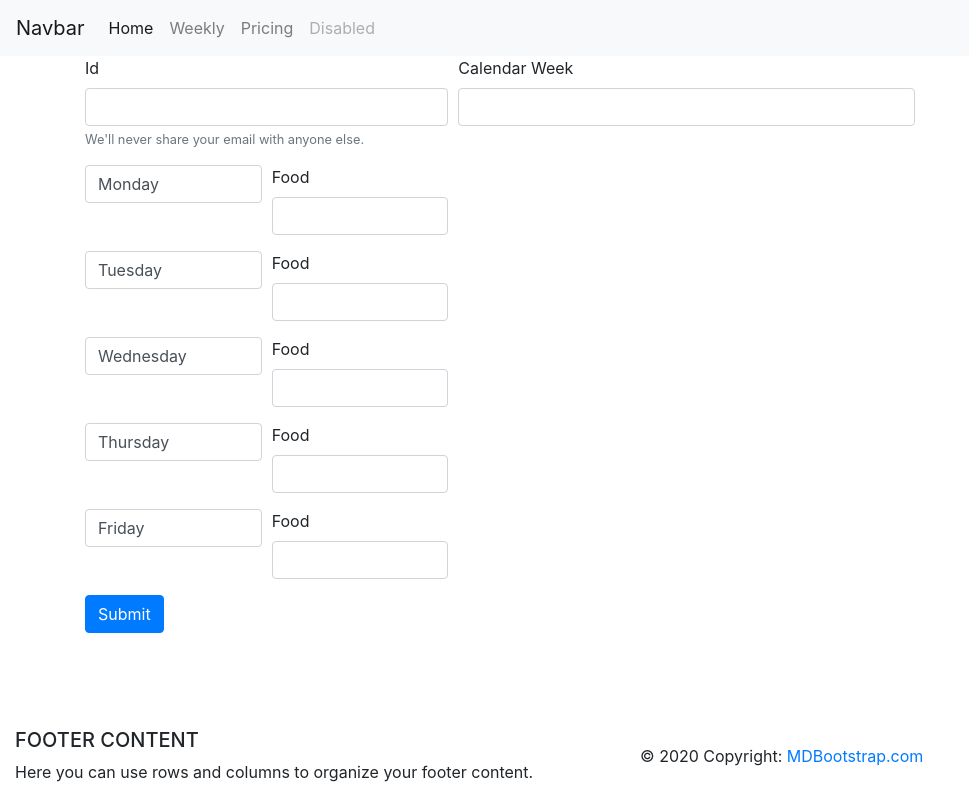
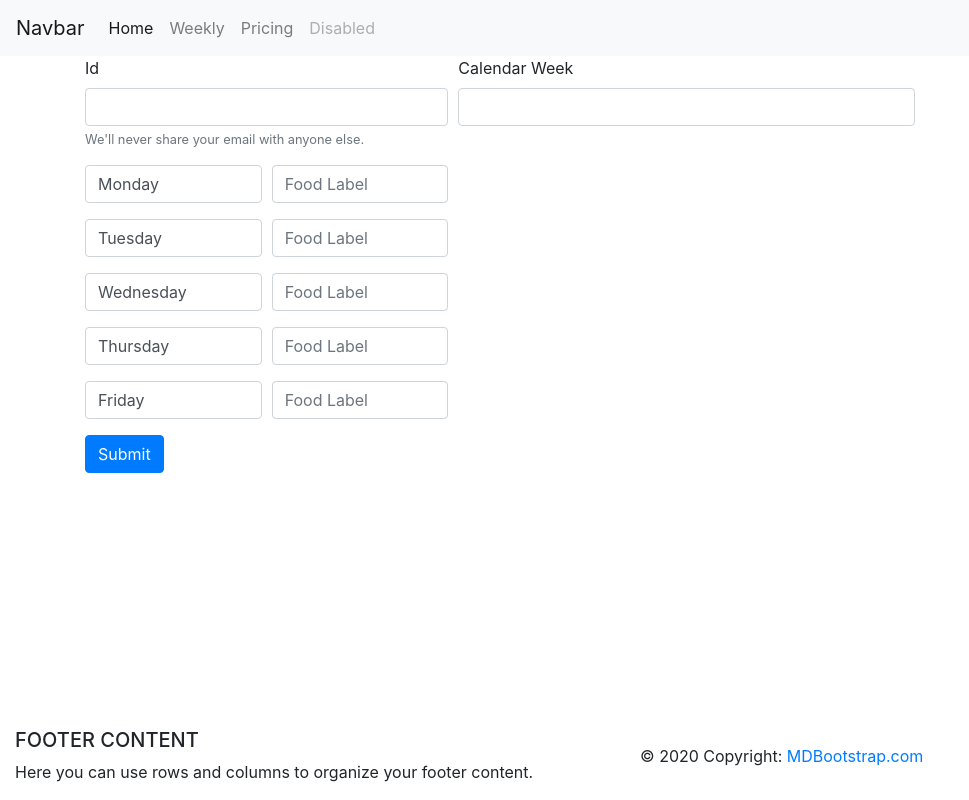
Before and after one commit to matienknows/Mensa-FrontEnd-RWA, a Vue app in the folder vue-js-client-crud/: page /week/add in a window 1280 px wide. Shown: the whole page, without its empty margins (0-969 px from the left). Built offline with nearby package versions, Linux system fonts and the light colour scheme.

Commit message:
add Food Label

```diff
--- a/vue-js-client-crud/src/components/MealComponent.vue
+++ b/vue-js-client-crud/src/components/MealComponent.vue
@@ -1,7 +1,6 @@
 <template>
   <div class="container">
     <h3>Meal Table</h3>
-    <router-view></router-view>
     <div class="container">
       <table class="table table-hover">
         <thead>
--- a/vue-js-client-crud/src/components/MealTableWeekAddComponent.vue
+++ b/vue-js-client-crud/src/components/MealTableWeekAddComponent.vue
@@ -12,13 +12,13 @@
           <input type="text" class="form-control">
         </div>
       </div>
+
       <div class="form-row">
         <div class="form-group col-2">
           <input type="text" value="Monday" class="form-control" onkeydown="return false">
         </div>
         <div class="form-group col-2">
-          <label>Food</label>
-          <input type="text" class="form-control">
+          <input type="text" class="form-control" placeholder="Food Label">
         </div>
       </div>
       <div class="form-row">
@@ -26,17 +26,15 @@
           <input type="text" value="Tuesday" class="form-control" onkeydown="return false">
         </div>
         <div class="form-group col-2">
-          <label>Food</label>
-          <input type="text" class="form-control">
+          <input type="text" class="form-control" placeholder="Food Label">
         </div>
       </div>
       <div class="form-row">
         <div class="form-group col-2">
-          <input type="text" value="Wednesday" class="form-control" onkeydown="return false">
+          <input type="text" value="Wednesday" class="form-control" placeholder="Food Label" onkeydown="return false">
         </div>
         <div class="form-group col-2">
-          <label>Food</label>
-          <input type="text" class="form-control">
+          <input type="text" class="form-control" placeholder="Food Label">
         </div>
       </div>
       <div class="form-row">
@@ -44,8 +42,7 @@
           <input type="text" value="Thursday" class="form-control" onkeydown="return false">
         </div>
         <div class="form-group col-2">
-          <label>Food</label>
-          <input type="text" class="form-control">
+          <input type="text" class="form-control" placeholder="Food Label">
         </div>
       </div>
       <div class="form-row">
@@ -53,8 +50,7 @@
           <input type="text" value="Friday" class="form-control" onkeydown="return false">
         </div>
         <div class="form-group col-2">
-          <label>Food</label>
-          <input type="text" class="form-control">
+          <input type="text" class="form-control" placeholder="Food Label">
         </div>
       </div>
       <button type="submit" class="btn btn-primary">Submit</button>
```
